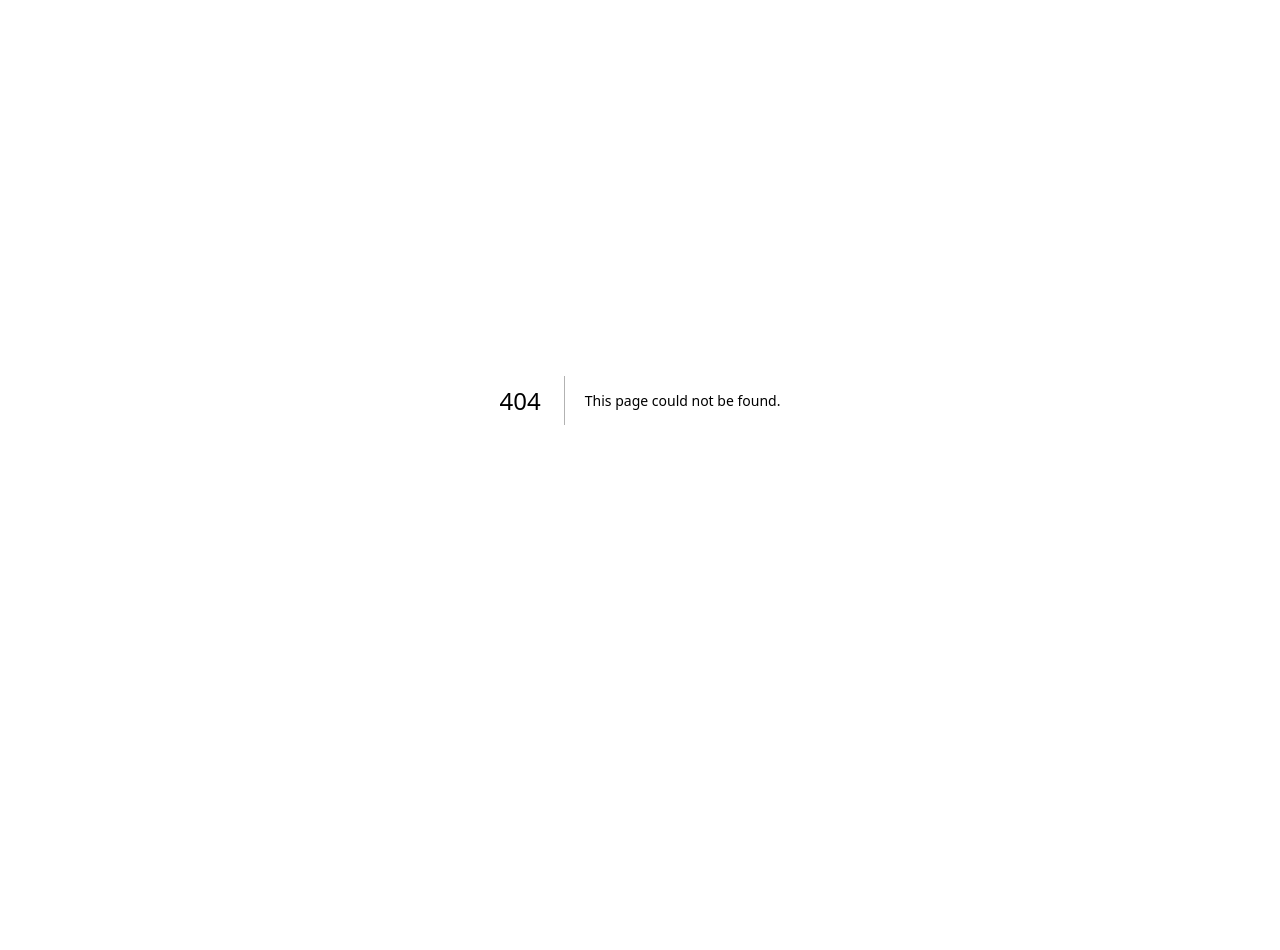
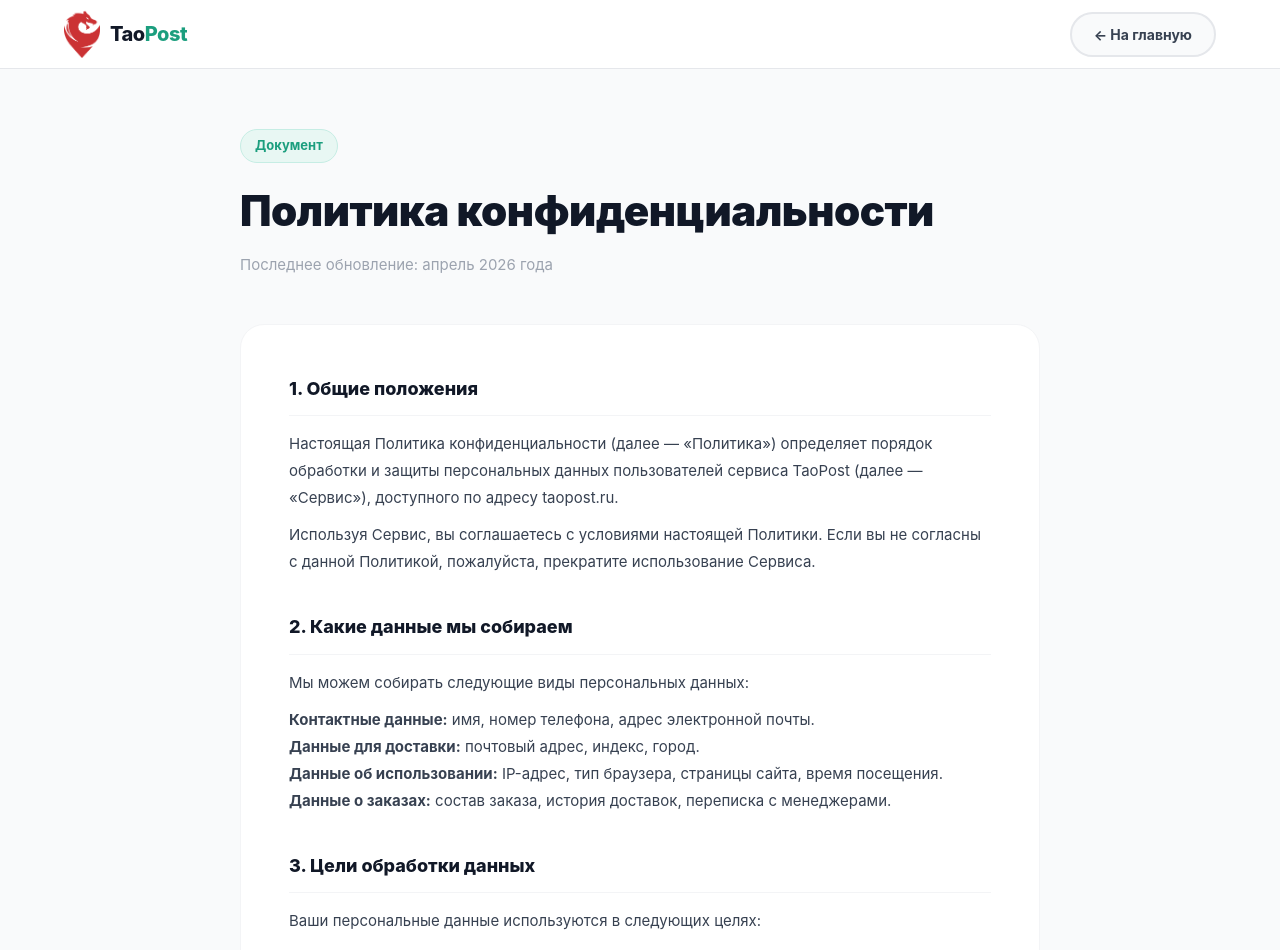
Before and after one commit to penjalittc-debug/taopost-site, a Next.js app: page /privacy in a window 1280 px wide. Before the commit this address had no page. Shown: the top 950 px of the page. Before the commit the page ends 800 px from the top, so only its background shows below. Built offline with nearby package versions, Linux system fonts and the light colour scheme.

Commit message:
feat: add privacy policy page

```diff
--- /dev/null
+++ b/app/privacy/page.tsx
@@ -0,0 +1,163 @@
+import Link from 'next/link';
+import Image from 'next/image';
+
+export const metadata = {
+  title: 'Политика конфиденциальности — TaoPost',
+  description: 'Политика конфиденциальности сервиса TaoPost',
+};
+
+export default function PrivacyPage() {
+  return (
+    <>
+      {/* Header */}
+      <header style={{
+        position: 'sticky', top: 0, zIndex: 100,
+        background: 'rgba(255,255,255,0.97)',
+        backdropFilter: 'blur(12px)',
+        borderBottom: '1px solid #e5e7eb',
+      }}>
+        <div style={{ maxWidth: '1200px', margin: '0 auto', padding: '0 24px', height: '68px', display: 'flex', alignItems: 'center', justifyContent: 'space-between' }}>
+          <Link href="/" style={{ display: 'flex', alignItems: 'center', gap: '10px', textDecoration: 'none' }}>
+            <Image src="/logo.png" alt="TaoPost" width={36} height={36} style={{ objectFit: 'contain' }} priority />
+            <span style={{ fontWeight: 800, fontSize: '20px', color: '#111827', letterSpacing: '-0.5px' }}>
+              Tao<span style={{ color: '#1B9E7E' }}>Post</span>
+            </span>
+          </Link>
+          <Link href="/" style={{
+            padding: '10px 22px',
+            background: '#F9FAFB',
+            color: '#374151',
+            fontWeight: 700,
+            fontSize: '14px',
+            borderRadius: '50px',
+            textDecoration: 'none',
+            border: '2px solid #E5E7EB',
+          }}>
+            ← На главную
+          </Link>
+        </div>
+      </header>
+
+      <main style={{ padding: '60px 24px 80px', background: '#F9FAFB', minHeight: '100vh' }}>
+        <div style={{ maxWidth: '800px', margin: '0 auto' }}>
+
+          {/* Title */}
+          <div style={{ marginBottom: '48px' }}>
+            <div style={{
+              display: 'inline-flex', alignItems: 'center', gap: '6px',
+              background: '#e8f7f3', color: '#1B9E7E',
+              borderRadius: '50px', padding: '6px 14px',
+              fontSize: '13px', fontWeight: 700, marginBottom: '16px',
+              border: '1px solid #c6ede4',
+            }}>
+              Документ
+            </div>
+            <h1 style={{ fontSize: 'clamp(28px, 4vw, 42px)', fontWeight: 900, color: '#111827', letterSpacing: '-0.5px', marginBottom: '12px' }}>
+              Политика конфиденциальности
+            </h1>
+            <p style={{ fontSize: '15px', color: '#9CA3AF' }}>
+              Последнее обновление: апрель 2026 года
+            </p>
+          </div>
+
+          {/* Content */}
+          <div style={{ background: 'white', borderRadius: '24px', padding: '48px', border: '1px solid #F3F4F6', lineHeight: 1.8 }}>
+
+            <Section title="1. Общие положения">
+              <p>Настоящая Политика конфиденциальности (далее — «Политика») определяет порядок обработки и защиты персональных данных пользователей сервиса TaoPost (далее — «Сервис»), доступного по адресу taopost.ru.</p>
+              <p>Используя Сервис, вы соглашаетесь с условиями настоящей Политики. Если вы не согласны с данной Политикой, пожалуйста, прекратите использование Сервиса.</p>
+            </Section>
+
+            <Section title="2. Какие данные мы собираем">
+              <p>Мы можем собирать следующие виды персональных данных:</p>
+              <ul>
+                <li><strong>Контактные данные:</strong> имя, номер телефона, адрес электронной почты.</li>
+                <li><strong>Данные для доставки:</strong> почтовый адрес, индекс, город.</li>
+                <li><strong>Данные об использовании:</strong> IP-адрес, тип браузера, страницы сайта, время посещения.</li>
+                <li><strong>Данные о заказах:</strong> состав заказа, история доставок, переписка с менеджерами.</li>
+              </ul>
+            </Section>
+
+            <Section title="3. Цели обработки данных">
+              <p>Ваши персональные данные используются в следующих целях:</p>
+              <ul>
+                <li>Оформление и доставка заказов;</li>
+                <li>Информирование о статусе заказа;</li>
+                <li>Поддержка и ответы на обращения;</li>
+                <li>Улучшение качества Сервиса;</li>
+                <li>Направление информационных сообщений (с вашего согласия).</li>
+              </ul>
+            </Section>
+
+            <Section title="4. Хранение и защита данных">
+              <p>Мы принимаем необходимые технические и организационные меры для защиты ваших персональных данных от несанкционированного доступа, изменения, раскрытия или уничтожения.</p>
+              <p>Данные хранятся на защищённых серверах. Доступ к данным имеют только уполномоченные сотрудники компании.</p>
+            </Section>
+
+            <Section title="5. Передача данных третьим лицам">
+              <p>Мы не продаём, не обмениваем и не передаём ваши персональные данные третьим лицам, за исключением:</p>
+              <ul>
+                <li>Транспортных компаний, осуществляющих доставку;</li>
+                <li>Платёжных систем для проведения оплаты;</li>
+                <li>Государственных органов по требованию законодательства.</li>
+              </ul>
+            </Section>
+
+            <Section title="6. Cookies">
+              <p>Сайт использует файлы cookies для улучшения работы и персонализации контента. Вы можете отключить cookies в настройках браузера, однако это может ограничить некоторые функции Сервиса.</p>
+            </Section>
+
+            <Section title="7. Права пользователя">
+              <p>Вы имеете право:</p>
+              <ul>
+                <li>Запросить информацию о хранящихся данных;</li>
+                <li>Потребовать исправления неточных данных;</li>
+                <li>Потребовать удаления ваших данных;</li>
+                <li>Отозвать согласие на обработку данных.</li>
+              </ul>
+              <p>Для реализации прав обратитесь к нам по адресу: <a href="mailto:info@taopost.ru" style={{ color: '#1B9E7E' }}>info@taopost.ru</a></p>
+            </Section>
+
+            <Section title="8. Контакты">
+              <p>По вопросам, связанным с обработкой персональных данных, вы можете обратиться:</p>
+              <ul>
+                <li>Email: <a href="mailto:info@taopost.ru" style={{ color: '#1B9E7E' }}>info@taopost.ru</a></li>
+                <li>Telegram: <a href="https://t.me/taopost" style={{ color: '#1B9E7E' }}>@taopost</a></li>
+              </ul>
+            </Section>
+
+            <Section title="9. Изменения политики">
+              <p>Мы оставляем за собой право вносить изменения в настоящую Политику. Актуальная версия всегда доступна на странице taopost.ru/privacy.</p>
+            </Section>
+
+          </div>
+
+          <div style={{ textAlign: 'center', marginTop: '40px' }}>
+            <Link href="/" style={{
+              display: 'inline-block', padding: '14px 32px',
+              background: 'linear-gradient(135deg, #1B9E7E, #0D7A5F)',
+              color: 'white', fontWeight: 700, fontSize: '15px',
+              borderRadius: '50px', textDecoration: 'none',
+              boxShadow: '0 4px 14px rgba(27,158,126,0.3)',
+            }}>
+              ← Вернуться на главную
+            </Link>
+          </div>
+        </div>
+      </main>
+    </>
+  );
+}
+
+function Section({ title, children }: { title: string; children: React.ReactNode }) {
+  return (
+    <div style={{ marginBottom: '36px' }}>
+      <h2 style={{ fontSize: '18px', fontWeight: 800, color: '#111827', marginBottom: '14px', paddingBottom: '10px', borderBottom: '1px solid #F3F4F6' }}>
+        {title}
+      </h2>
+      <div style={{ fontSize: '15px', color: '#374151', display: 'flex', flexDirection: 'column', gap: '10px' }}>
+        {children}
+      </div>
+    </div>
+  );
+}
```
